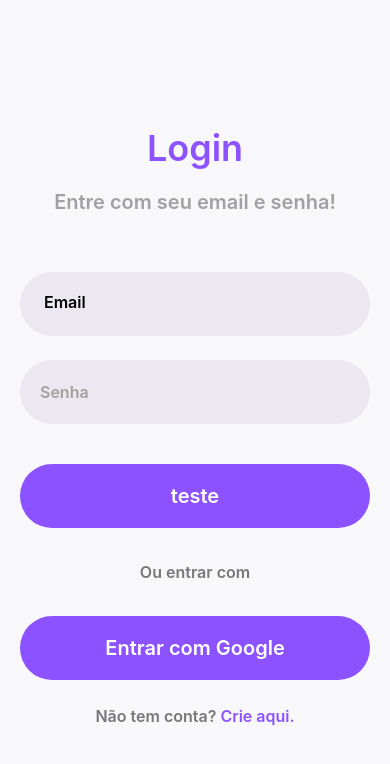
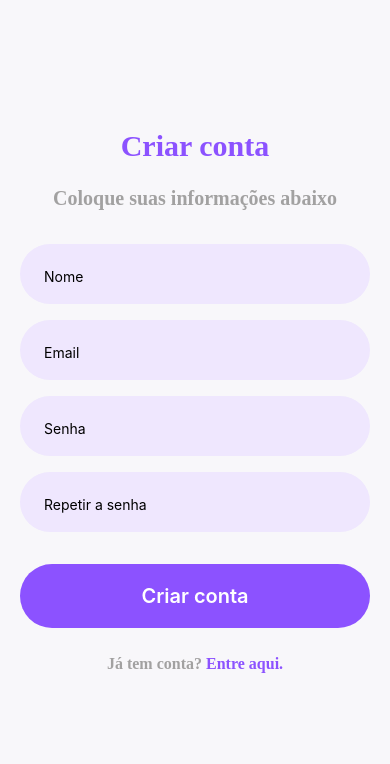
Before and after one commit to gtamaral/projeto-es, a React Native app in the folder front/: screen / in a window 390 px wide. Shown: the top 764 px of the page. Built offline with nearby package versions, Linux system fonts and the light colour scheme.

Commit message:
feat: add register screen

```diff
--- a/front/App.js
+++ b/front/App.js
@@ -1,12 +1,14 @@
 import {NavigationContainer} from "@react-navigation/native"
 import Routes from "./src/routes";
 import Login from "./src/pages/Login";
+import Register from "./src/pages/Register";
 
 export default function App() {
   return (
     // <NavigationContainer>
     //   <Routes />
     // </NavigationContainer>
-    <Login />
+    // <Login />
+    <Register />
   );
 }
--- a/front/src/pages/Login/index.js
+++ b/front/src/pages/Login/index.js
@@ -1,9 +1,11 @@
 import { Text, TextInput, Touchable, TouchableOpacity, View } from "react-native";
 import Button from "../../components/Button";
+import { Image } from "react-native";
 
 export default function Login() {
     return (
         <View className="flex-1 bg-[#F8F7FA] p-0">
+            {/* <View><Image source={require("../../../assets/icon-auth-screen.png")} /></View> */}
             <View className="items-center justify-center flex pt-32">
                 <Text className="font-semibold text-4xl text-[#8C52FF] ">Login</Text>
                 <Text className="text-xl text-[#a2a1a1] font-semibold pt-5">Entre com seu email e senha!</Text>
--- a/front/src/pages/Register/index.js
+++ b/front/src/pages/Register/index.js
@@ -0,0 +1,28 @@
+import { Text, TextInput, View } from "react-native";
+import Button from "../../components/Button";
+
+const Register = () => {
+    return (
+        <View className="flex-1 bg-[#F8F7FA]">
+            <View className="items-center justify-center flex pt-32">
+                <Text className="font-bold text-[#8C52FF] text-3xl">Criar conta</Text>
+                <Text className="font-bold text-[#a2a1a1] font-semibold pt-5 text-xl mx-10 text-center">Coloque suas informações abaixo</Text>
+            </View>
+
+            <View className="p-0 mt-8 flex mb-8">
+                <View className="h-[60px] rounded-full bg-[#EFE7FE] mx-5 mb-4"><TextInput editable className="p-6" placeholder="Nome" /></View>
+                <View className="h-[60px] rounded-full bg-[#EFE7FE] mx-5 mb-4"><TextInput editable className="p-6" placeholder="Email" /></View>
+                <View className="h-[60px] rounded-full bg-[#EFE7FE] mx-5 mb-4"><TextInput editable className="p-6" placeholder="Senha"/></View>
+                <View className="h-[60px] rounded-full bg-[#EFE7FE] mx-5"><TextInput editable className="p-6" placeholder="Repetir a senha"/></View>
+            </View>
+
+            <Button text="Criar conta" className="mt-8" />
+
+            <View className="flex items-center justify-center mt-6">
+                <Text className="text-base text-[#a2a1a1] font-bold">Já tem conta? <Text className="text-[#8C52FF] text-base font-bold">Entre aqui.</Text></Text>
+            </View>
+        </View>
+    )
+}
+
+export default Register;
```
Also changed, not shown: front/assets/icon-auth-screen.png (added).
